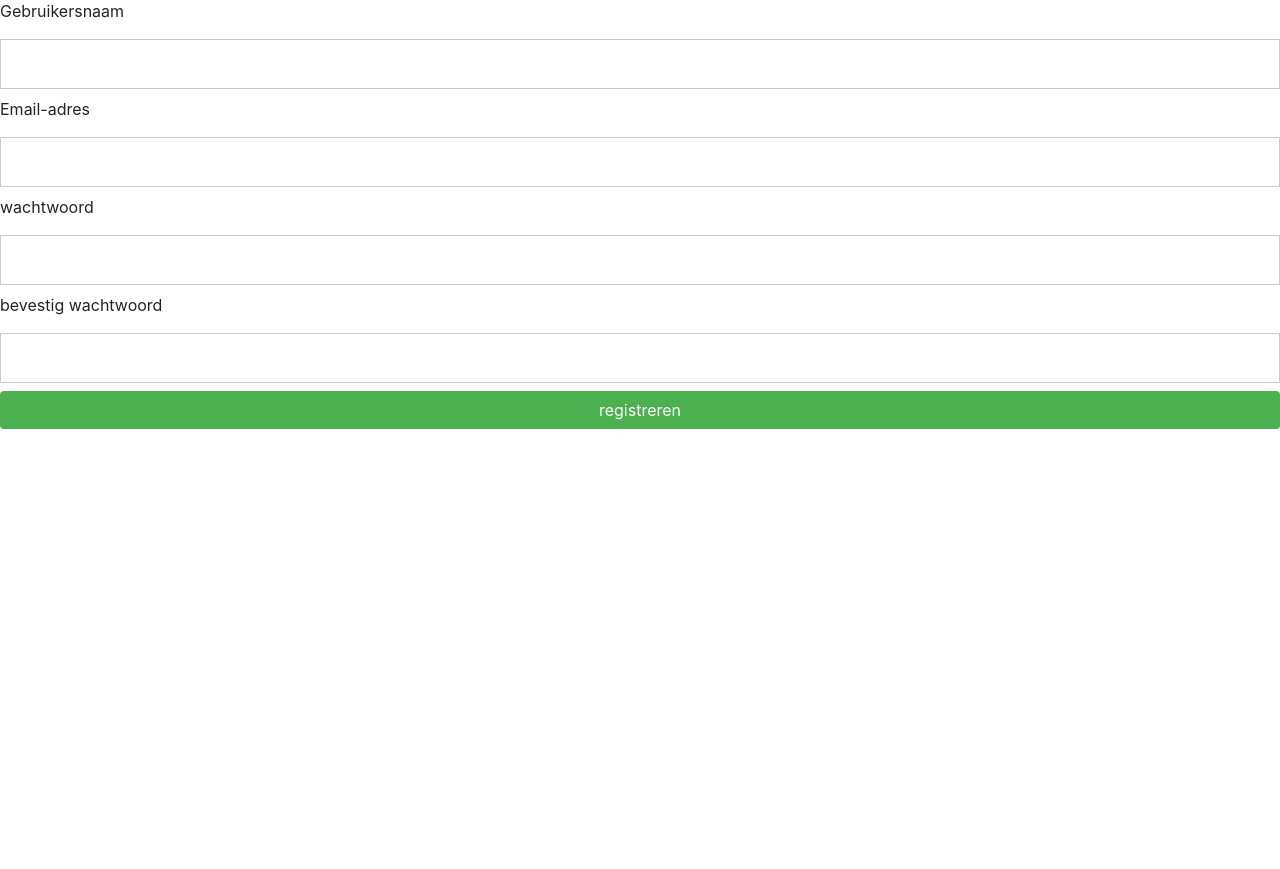
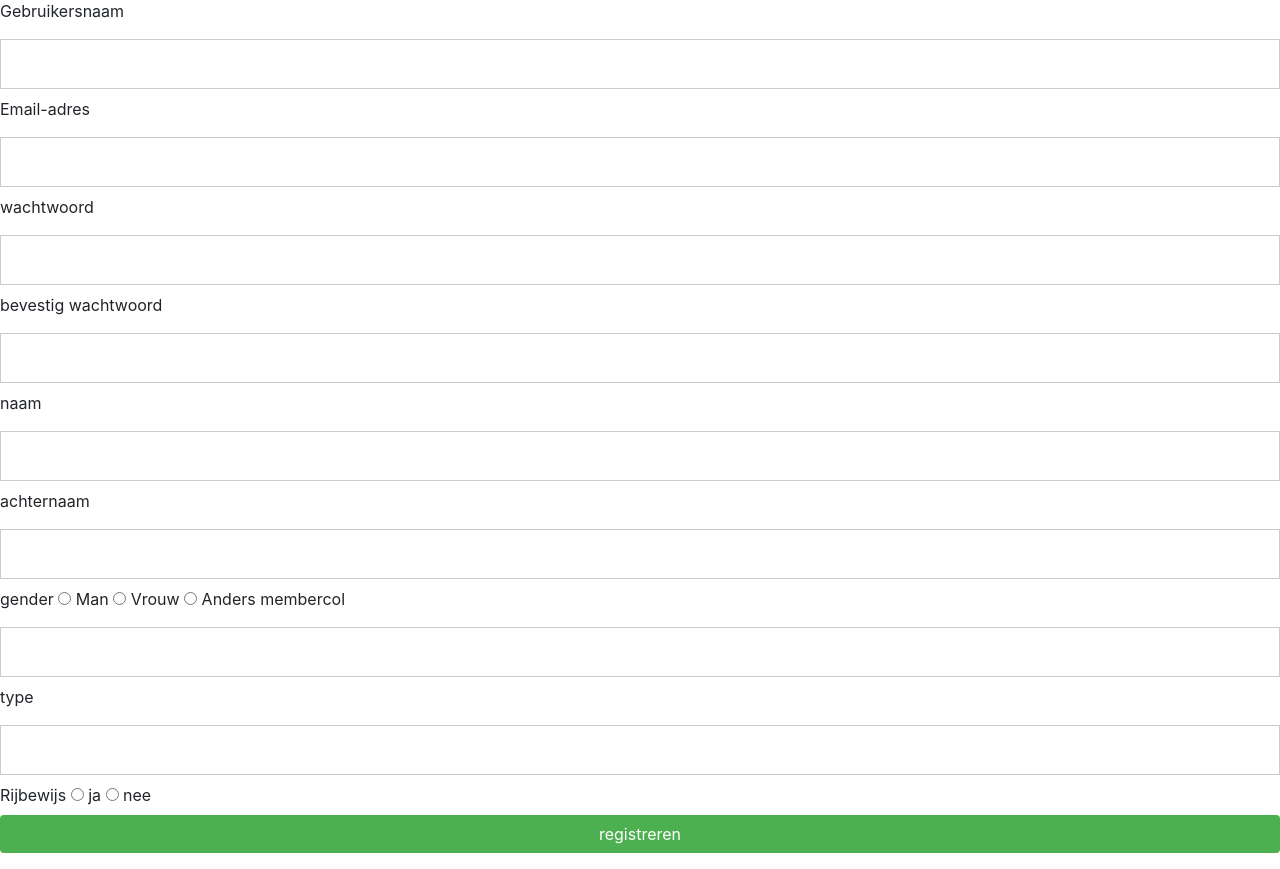
Before and after one commit to Cdtj3/project1, a PHP site: page /register.php in a window 1280 px wide. Shown: the part 425-1294 px from the top of the page. Before the commit the page ends 854 px from the top, so only its background shows below. Run offline with PHP 8.4, Linux system fonts and the light colour scheme.

Commit message:
register

```diff
--- a/Voetbal Vereniging/register.php
+++ b/Voetbal Vereniging/register.php
@@ -26,6 +26,21 @@
                 <input type="password" name="password_1">
                 <label>bevestig wachtwoord</label>
                 <input type="password" name="password_2">
+                <label>naam</label>
+                <input type="text" name='name'>
+                <label>achternaam</label>
+                <input type="text" name='last'>
+                <label>gender</label>
+                <input type="radio" name="gender" value="Male"> Man
+                <input type="radio" name="gender" value="Female"> Vrouw
+                <input type="radio" name="gender" value="Other"> Anders
+                <label>membercol</label>
+                <input type="text" name="member_col">
+                <label>type</label>
+                <input type="text" name="type">
+                <label>Rijbewijs</label>
+                <input type="radio" name="year_driving_licence" value="1"> ja
+                <input type="radio" name="year_driving_licence" value="0"> nee
                 <button type="submit" class="btn" name="reg_user">registreren</button>
             </form>
         </div>
--- a/Voetbal Vereniging/require/autologin.php
+++ b/Voetbal Vereniging/require/autologin.php
@@ -1,5 +1,5 @@
 <?php
-    $query = $conn->prepare("select * from users where username = ? and password = ?");
+    $query = $conn->prepare("select * from member where username = ? and password = ?");
     $query->bindValue(1,$username);
     $query->bindValue(2,hash("sha256", $password));
     $query->execute();
--- a/Voetbal Vereniging/require/register.php
+++ b/Voetbal Vereniging/require/register.php
@@ -5,6 +5,14 @@ if (isset($_POST['reg_user'])) {
     $email = $_POST['email'];
     $password_1 = $_POST['password_1'];
     $password_2 = $_POST['password_2'];
+    $name = $_POST['name'];
+    $last = $_POST['last'];
+    $gender = $_POST['gender'];
+    $member_col = $_POST['member_col'];
+    $type = $_POST['type'];
+    $year_driving_licence = $_POST['year_driving_licence'];
+
+
 
     // form validation: ensure that the form is correctly filled
     if (empty($username)) { array_push($errors, "Username is required"); }
@@ -19,10 +27,17 @@ if (isset($_POST['reg_user'])) {
     // register user if there are no errors in the form
     if (count($errors) == 0) {
         $password = $password_1;
-        $query = $conn->prepare("INSERT INTO users (username, email, password) VALUES (?,?,?)");
+        $query = $conn->prepare("INSERT INTO member (username, email, password, name, last, gender, member_col, type, year_driving_licence)
+                                          VALUES ('$username','$email','$password','$name','$last','$gender','$member_col','$type','$year_driving_licence')");
         $query->bindValue(1,$username);
         $query->bindValue(2,$email);
         $query->bindValue(3,hash("sha256", $password));
+        $query->bindValue(2,$name);
+        $query->bindValue(2,$last);
+        $query->bindValue(2,$gender);
+        $query->bindValue(2,$member_col);
+        $query->bindValue(2,$type);
+        $query->bindValue(2,$year_driving_licence);
         $query->execute();
 
         require ('autologin.php');
```
